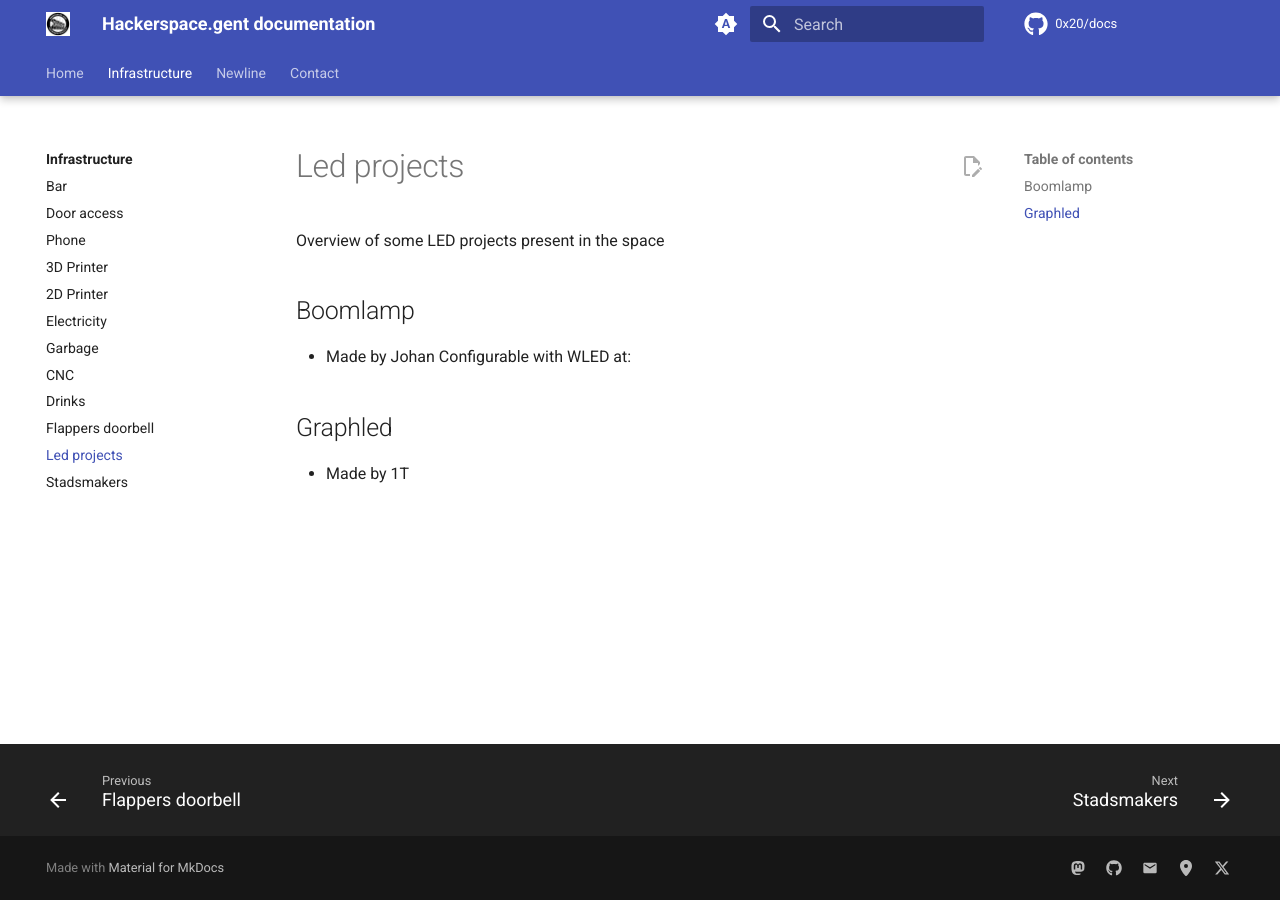
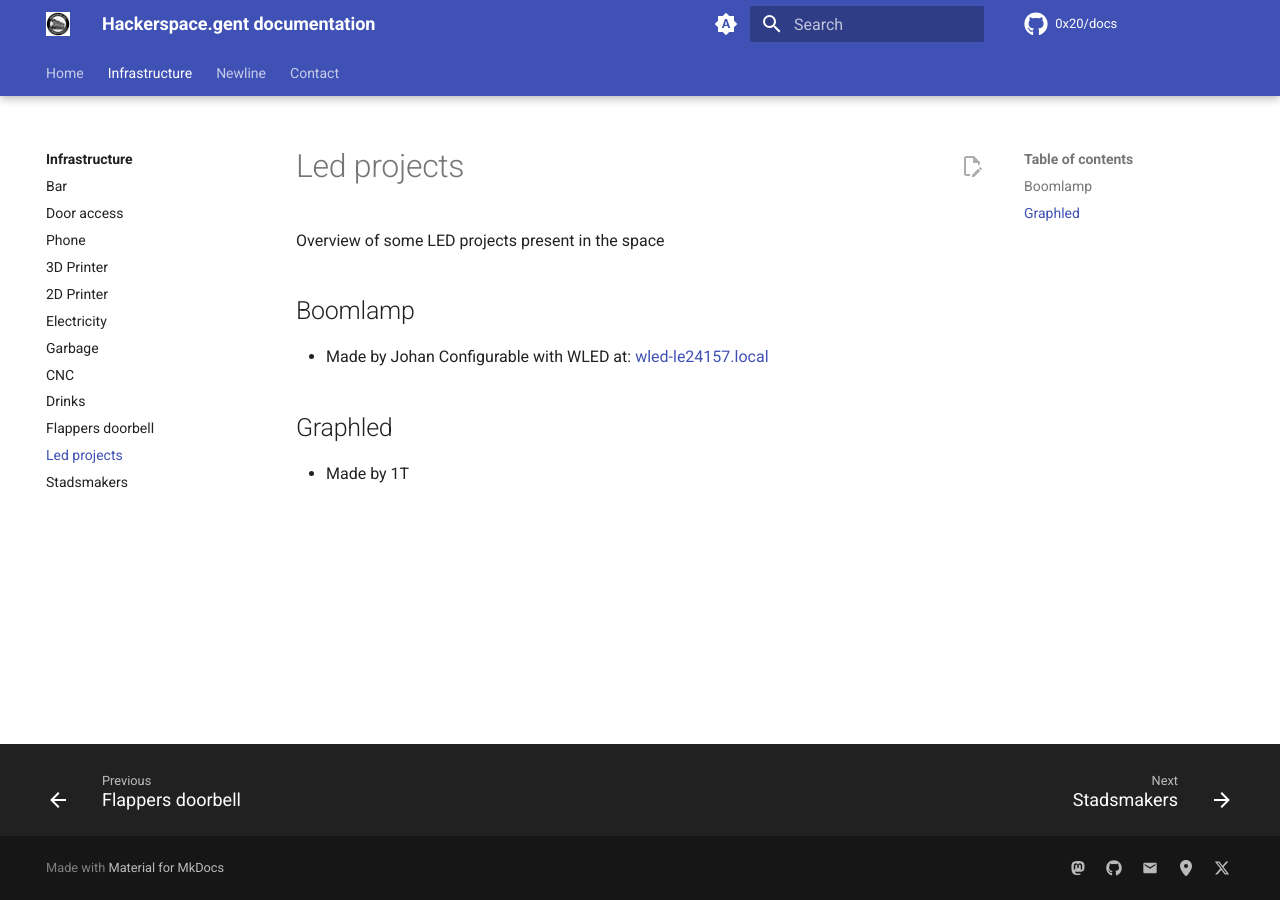
Before and after one commit to 0x20/docs, an MkDocs documentation site: the page built from docs/infra/led_projects.md, in a window 1280 px wide. Built offline with MkDocs 1.6.1 and Material for MkDocs 9.7.7, drawn with Linux system fonts in a browser that asks for light colours; comment, search, counter and statistics services are not loaded.

Commit message:
Update led_projects.md

```diff
--- a/docs/infra/led_projects.md
+++ b/docs/infra/led_projects.md
@@ -4,7 +4,7 @@ Overview of some LED projects present in the space
 
 ## Boomlamp
 - Made by Johan
-Configurable with WLED at: [](http://wled-le24157.local/)
+Configurable with WLED at: [wled-le24157.local](http://wled-le24157.local/)
 
 ## Graphled
 - Made by 1T
```
